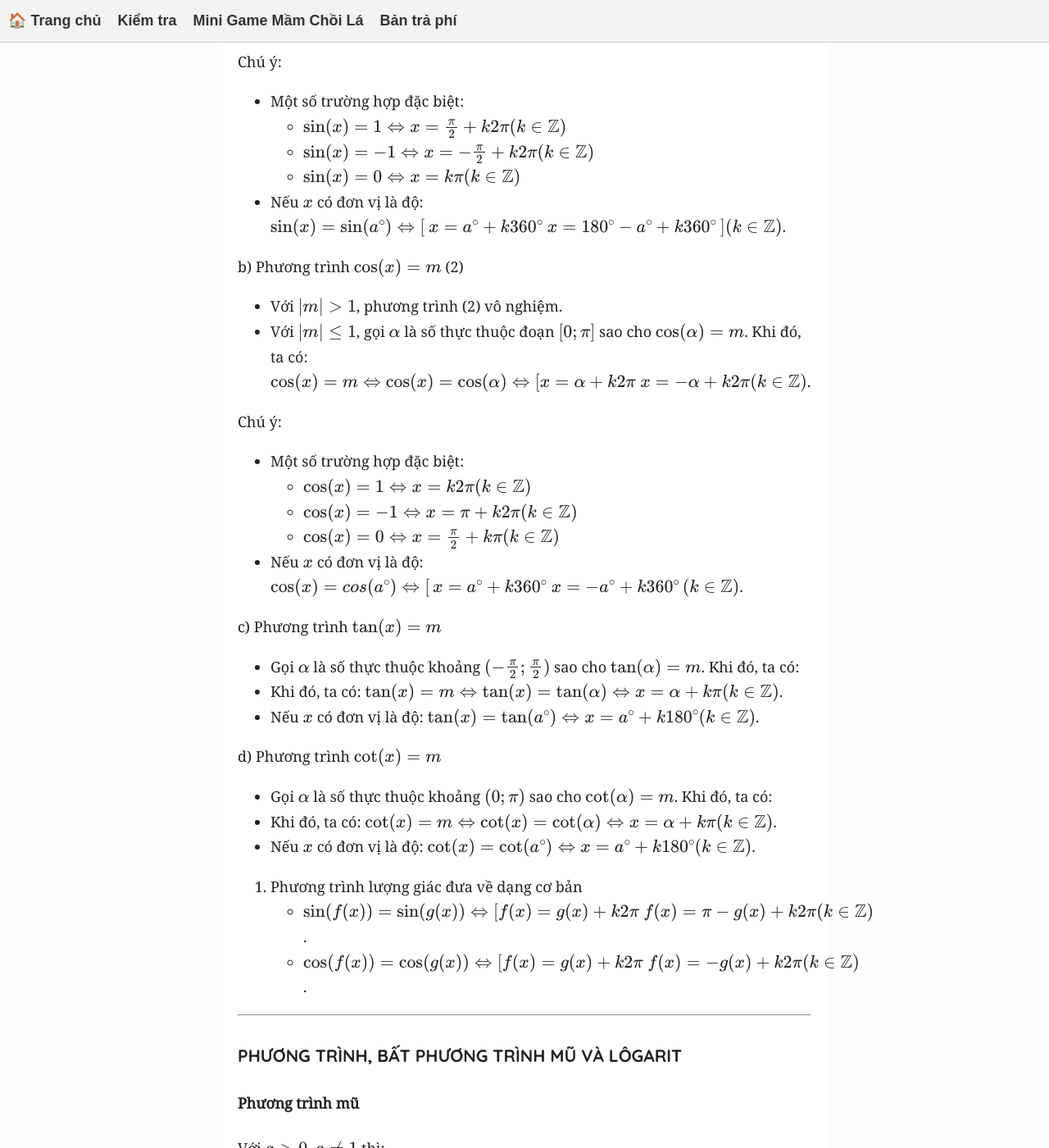
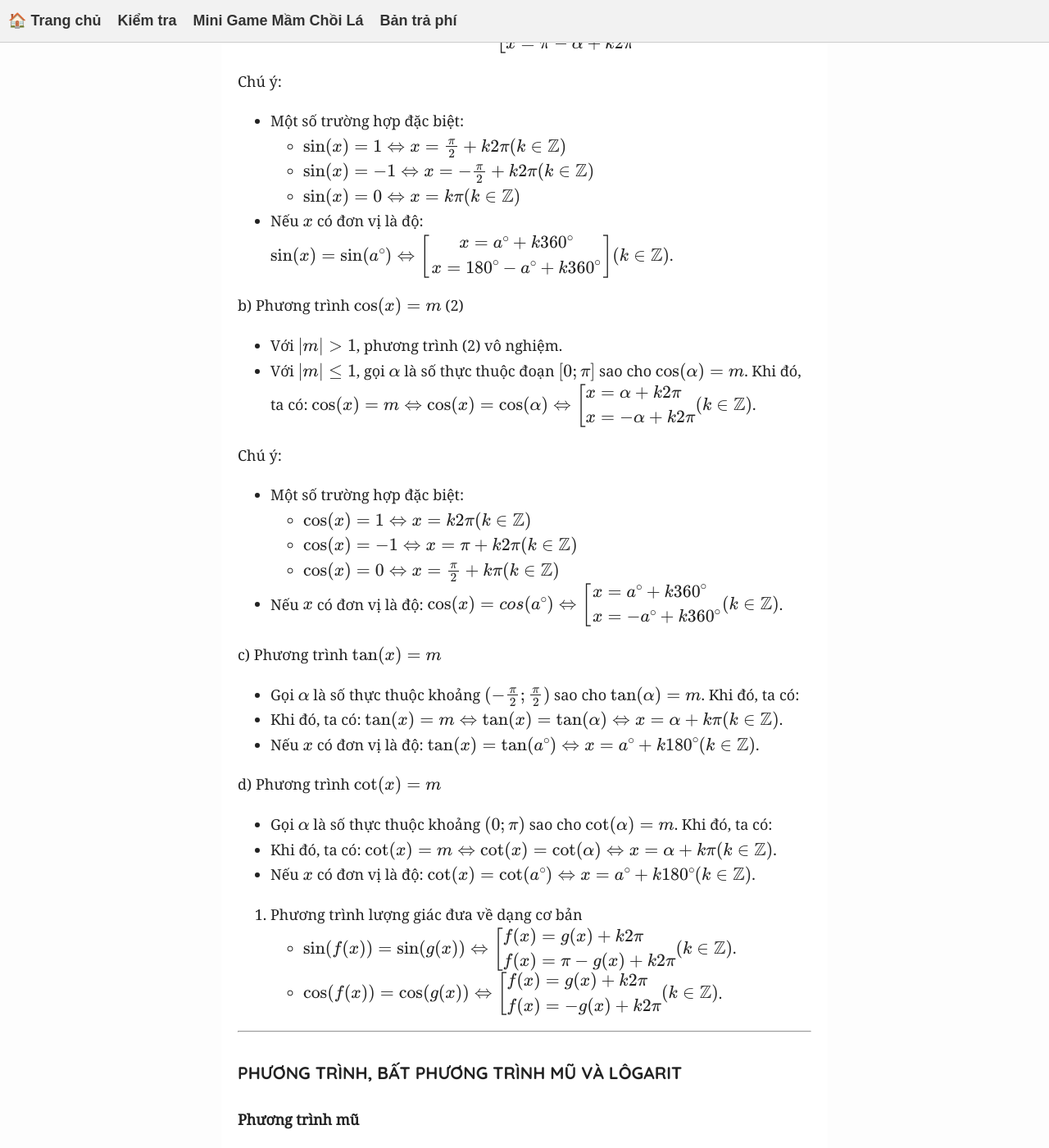
Before and after one commit to NguyenMuoiVN1988/publicstudyrepo, a Jekyll site: the page built from TNTHPT/CD1part1.md, in a window 1280 px wide and 1400 px high, scrolled down 617 px. Shown: the whole window at 82% size. Built offline with Jekyll 4.4.1, drawn with Linux system fonts in a browser that asks for light colours; some of the changed text lies outside the part shown.

Commit message:
Update CD1part1.md

```diff
--- a/TNTHPT/CD1part1.md
+++ b/TNTHPT/CD1part1.md
@@ -17,26 +17,26 @@ tags: [Phương trình, Bất phương trình, Ôn thi THPT, Lượng giác, Tó
 
 * Với $\|m\| \le 1$, gọi $\alpha$ là số thực thuộc đoạn $[-\frac{\pi}{2}; \frac{\pi}{2}]$ sao cho $\sin(\alpha) = m$. Khi đó, ta có:
 
-$\sin(x) = m \Leftrightarrow \sin(x) = \sin(\alpha) \Leftrightarrow \left[ \begin{array}{l} x = \alpha + k2\pi \\ x = \pi - \alpha + k2\pi \end{array} \right. (k \in \mathbb{Z})$.
+$\sin(x) = m \Leftrightarrow \sin(x) = \sin(\alpha) \Leftrightarrow \left[ \begin{array}{l} x = \alpha + k2\pi \\\ x = \pi - \alpha + k2\pi \end{array} \right. (k \in \mathbb{Z})$.
 
 Chú ý:
 * Một số trường hợp đặc biệt:
     * $\sin(x) = 1 \Leftrightarrow x = \frac{\pi}{2} + k2\pi (k \in \mathbb{Z})$
     * $\sin(x) = -1 \Leftrightarrow x = -\frac{\pi}{2} + k2\pi (k \in \mathbb{Z})$
     * $\sin(x) = 0 \Leftrightarrow x = k\pi (k \in \mathbb{Z})$
-* Nếu $x$ có đơn vị là độ: $\sin(x) = \sin(a^{\circ}) \Leftrightarrow \begin{bmatrix} x = a^{\circ} + k360^{\circ} \\ x = 180^{\circ} - a^{\circ} + k360^{\circ} \end{bmatrix} (k \in \mathbb{Z})$.
+* Nếu $x$ có đơn vị là độ: $\sin(x) = \sin(a^{\circ}) \Leftrightarrow \begin{bmatrix} x = a^{\circ} + k360^{\circ} \\\ x = 180^{\circ} - a^{\circ} + k360^{\circ} \end{bmatrix} (k \in \mathbb{Z})$.
 
 b) Phương trình $\cos(x) = m$ (2)
 * Với $\|m\| > 1$, phương trình (2) vô nghiệm.
 * Với $\|m\| \le 1$, gọi $\alpha$ là số thực thuộc đoạn $[0; \pi]$ sao cho $\cos(\alpha) = m$. Khi đó, ta có:
-    $\cos(x) = m \Leftrightarrow \cos(x) = \cos(\alpha) \Leftrightarrow \left[ \begin{array}{l} x = \alpha + k2\pi \\ x = -\alpha + k2\pi \end{array} \right. (k \in \mathbb{Z})$.
+    $\cos(x) = m \Leftrightarrow \cos(x) = \cos(\alpha) \Leftrightarrow \left[ \begin{array}{l} x = \alpha + k2\pi \\\ x = -\alpha + k2\pi \end{array} \right. (k \in \mathbb{Z})$.
 
 Chú ý:
 * Một số trường hợp đặc biệt:
     * $\cos(x) = 1 \Leftrightarrow x = k2\pi (k \in \mathbb{Z})$
     * $\cos(x) = -1 \Leftrightarrow x = \pi + k2\pi (k \in \mathbb{Z})$
     * $\cos(x) = 0 \Leftrightarrow x = \frac{\pi}{2} + k\pi (k \in \mathbb{Z})$
-* Nếu $x$ có đơn vị là độ: $\cos(x) = cos(a^{\circ}) \Leftrightarrow \left[ \begin{array}{l} x = a^{\circ} + k360^{\circ} \\ x = -a^{\circ} + k360^{\circ} \end{array} \right. (k \in \mathbb{Z})$.
+* Nếu $x$ có đơn vị là độ: $\cos(x) = cos(a^{\circ}) \Leftrightarrow \left[ \begin{array}{l} x = a^{\circ} + k360^{\circ} \\\ x = -a^{\circ} + k360^{\circ} \end{array} \right. (k \in \mathbb{Z})$.
 
 c) Phương trình $\tan(x) = m$
 * Gọi $\alpha$ là số thực thuộc khoảng $(-\frac{\pi}{2}; \frac{\pi}{2})$ sao cho $\tan(\alpha) = m$. Khi đó, ta có:
@@ -49,8 +49,8 @@ d) Phương trình $\cot(x) = m$
 * Nếu $x$ có đơn vị là độ: $\cot(x) = \cot(a^{\circ}) \Leftrightarrow x = a^{\circ} + k180^{\circ} (k \in \mathbb{Z})$.
 
 2. Phương trình lượng giác đưa về dạng cơ bản
-* $\sin(f(x)) = \sin(g(x)) \Leftrightarrow \left[ \begin{array}{l} f(x) = g(x) + k2\pi \\ f(x) = \pi - g(x) + k2\pi \end{array} \right. (k \in \mathbb{Z})$.
-* $\cos(f(x)) = \cos(g(x)) \Leftrightarrow \left[ \begin{array}{l} f(x) = g(x) + k2\pi \\ f(x) = -g(x) + k2\pi \end{array} \right. (k \in \mathbb{Z})$.
+* $\sin(f(x)) = \sin(g(x)) \Leftrightarrow \left[ \begin{array}{l} f(x) = g(x) + k2\pi \\\ f(x) = \pi - g(x) + k2\pi \end{array} \right. (k \in \mathbb{Z})$.
+* $\cos(f(x)) = \cos(g(x)) \Leftrightarrow \left[ \begin{array}{l} f(x) = g(x) + k2\pi \\\ f(x) = -g(x) + k2\pi \end{array} \right. (k \in \mathbb{Z})$.
 
 ---
 
@@ -103,7 +103,7 @@ D. $x=-\frac{\pi}{2}+2k\pi$ và $x=\frac{5\pi}{3}+k2\pi(k\in\mathbb{Z})$.
 
 Lời giải: Chọn A
 Ta có: $\sin(x+\frac{\pi}{3})=-\frac{\sqrt{3}}{2} \Leftrightarrow \sin(x+\frac{\pi}{3})=\sin(-\frac{\pi}{3})$
-$\Leftrightarrow \left[ \begin{array}{l} x+\frac{\pi}{3} = -\frac{\pi}{3} + k2\pi \\ x+\frac{\pi}{3} = \pi-(-\frac{\pi}{3}) + k2\pi \end{array} \right. \Leftrightarrow \left[ \begin{array}{l} x = -\frac{2\pi}{3} + k2\pi \\ x = \pi + k2\pi \end{array} \right. (k \in \mathbb{Z})$.
+$\Leftrightarrow \left[ \begin{array}{l} x+\frac{\pi}{3} = -\frac{\pi}{3} + k2\pi \\\ x+\frac{\pi}{3} = \pi-(-\frac{\pi}{3}) + k2\pi \end{array} \right. \Leftrightarrow \left[ \begin{array}{l} x = -\frac{2\pi}{3} + k2\pi \\\ x = \pi + k2\pi \end{array} \right. (k \in \mathbb{Z})$.
 
 #### Ví dụ 2.
 Tổng các nghiệm của phương trình $3^{x^{2}-2x}=81$ là:
@@ -177,7 +177,7 @@ $\implies$ ĐÚNG
 d) Nghiệm của phương trình đã cho là: $x=-\frac{\pi}{4}+k\pi$ và $x=\frac{\pi}{12}+k\frac{\pi}{3}(k\in\mathbb{Z})$.
 
 Từ câu c: $\cos(4x+\frac{\pi}{2})=\cos(2x)$
-$\Leftrightarrow \left[ \begin{array}{l} 4x+\frac{\pi}{2} = 2x+k2\pi \\ 4x+\frac{\pi}{2} = -2x+k2\pi \end{array} \right. \Leftrightarrow \left[ \begin{array}{l} 2x = -\frac{\pi}{2}+k2\pi \\ 6x = -\frac{\pi}{2}+k2\pi \end{array} \right. \Leftrightarrow \left[ \begin{array}{l} x = -\frac{\pi}{4}+k\pi \\ x = -\frac{\pi}{12}+k\frac{\pi}{3} \end{array} \right. (k \in \mathbb{Z})$.
+$\Leftrightarrow \left[ \begin{array}{l} 4x+\frac{\pi}{2} = 2x+k2\pi \\\ 4x+\frac{\pi}{2} = -2x+k2\pi \end{array} \right. \Leftrightarrow \left[ \begin{array}{l} 2x = -\frac{\pi}{2}+k2\pi \\\ 6x = -\frac{\pi}{2}+k2\pi \end{array} \right. \Leftrightarrow \left[ \begin{array}{l} x = -\frac{\pi}{4}+k\pi \\\ x = -\frac{\pi}{12}+k\frac{\pi}{3} \end{array} \right. (k \in \mathbb{Z})$.
 So với đáp án, nghiệm thứ hai không khớp.
 $\implies$ SAI
 
```
Also changed, not shown: other parts of TNTHPT/CD1part1.md (+12 -12 lines).
